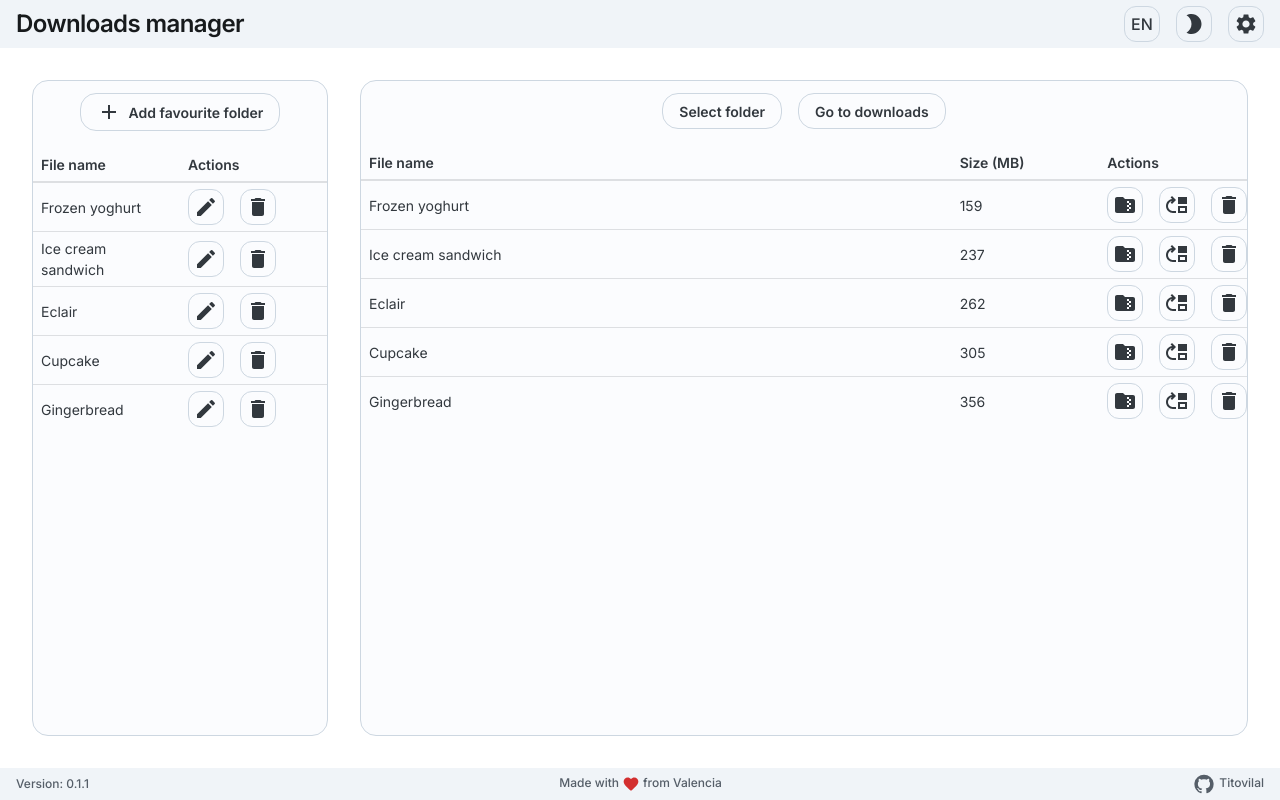
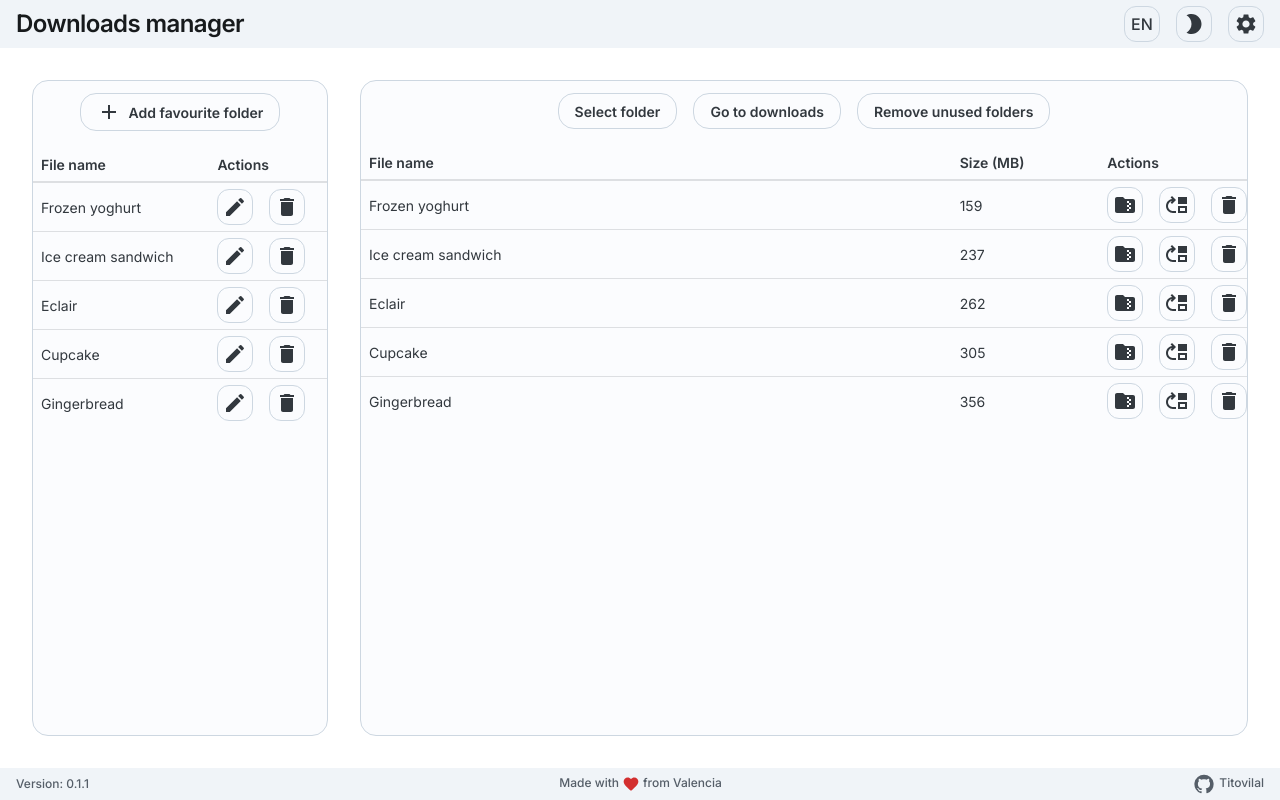
Before and after one commit to Titovilal/downloads-manager, a Next.js app: page / in a window 1280 px wide. Built offline with nearby package versions, Linux system fonts and the light colour scheme.

Commit message:
Refactor component imports and update table styles

```diff
--- a/src/components/FavsTable.tsx
+++ b/src/components/FavsTable.tsx
@@ -1,5 +1,13 @@
 "use client";
-import { Box, IconButton, Table, Sheet, Tooltip, Typography, Button } from "@mui/joy";
+import {
+  Box,
+  IconButton,
+  Table,
+  Sheet,
+  Tooltip,
+  Typography,
+  Button,
+} from "@mui/joy";
 import DeleteIcon from "@mui/icons-material/Delete";
 import EditIcon from "@mui/icons-material/Edit";
 import FolderZipIcon from "@mui/icons-material/FolderZip";
@@ -35,11 +43,20 @@ const FileTable: React.FC = () => {
   return (
     <Sheet variant="outlined" sx={{ borderRadius: "xl" }}>
       <Table>
-        <caption><Button color="neutral" variant='outlined' startDecorator={<Add />} sx={{borderRadius: 'xl'}}>Add favourite folder</Button></caption>
+        <caption>
+          <Button
+            color="neutral"
+            variant="outlined"
+            startDecorator={<Add />}
+            sx={{ borderRadius: "xl" }}
+          >
+            Add favourite folder
+          </Button>
+        </caption>
         <thead>
           <tr>
-            <th>File name</th>
-            <th>Actions</th>
+            <th style={{ width: "60%" }}>File name</th>
+            <th style={{ width: "40%" }}>Actions</th>
           </tr>
         </thead>
         <tbody>
--- a/src/components/FileTable.tsx
+++ b/src/components/FileTable.tsx
@@ -1,5 +1,5 @@
 "use client";
-import { Box, IconButton, Table, Sheet, Button } from "@mui/joy";
+import { Box, IconButton, Table, Sheet, Button, Tooltip } from "@mui/joy";
 import DeleteIcon from "@mui/icons-material/Delete";
 import MoveUpIcon from "@mui/icons-material/MoveUp";
 import FolderZipIcon from "@mui/icons-material/FolderZip";
@@ -37,9 +37,6 @@ const FileTable: React.FC = () => {
       variant="outlined"
       sx={{
         borderRadius: "xl",
-        "& thead th:nth-child(1)": { width: "80%" },
-        "& thead th:nth-child(2)": { width: "10%" },
-        "& thead th:nth-child(3)": { width: "10%" },
       }}
     >
       <Table>
@@ -59,13 +56,20 @@ const FileTable: React.FC = () => {
             >
               Go to downloads
             </Button>
+            <Button
+              color="neutral"
+              variant="outlined"
+              sx={{ borderRadius: "xl" }}
+            >
+              Remove unused folders
+            </Button>
           </Box>
         </caption>
         <thead>
           <tr>
             <th style={{ width: "40%" }}>File name</th>
-            <th>Size (MB)</th>
-            <th>Actions</th>
+            <th style={{ width: "10%" }}>Size (MB)</th>
+            <th style={{ width: "10%" }}>Actions</th>
           </tr>
         </thead>
         <tbody>
@@ -75,15 +79,21 @@ const FileTable: React.FC = () => {
               <td>{file.sizeMb}</td>
               <td>
                 <Box sx={{ display: "flex", gap: "1rem" }}>
+                  <Tooltip title="Zip">
                     <IconButton sx={{ borderRadius: "lg" }} variant="outlined">
                       <FolderZipIcon />
                     </IconButton>
+                  </Tooltip>
+                  <Tooltip title="Move">
                     <IconButton sx={{ borderRadius: "lg" }} variant="outlined">
                       <MoveUpIcon />
                     </IconButton>
+                  </Tooltip>
+                  <Tooltip title="Delete">
                     <IconButton sx={{ borderRadius: "lg" }} variant="outlined">
                       <DeleteIcon />
                     </IconButton>
+                  </Tooltip>
                 </Box>
               </td>
             </tr>
```
Lines whose indentation alone changed are shown as unchanged.
